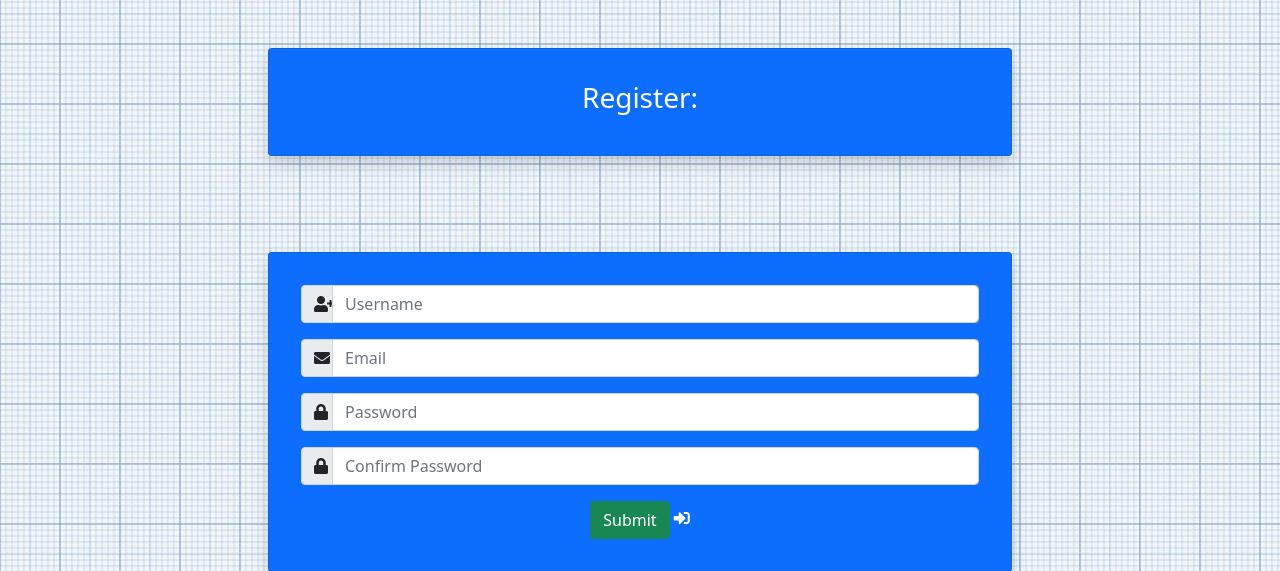
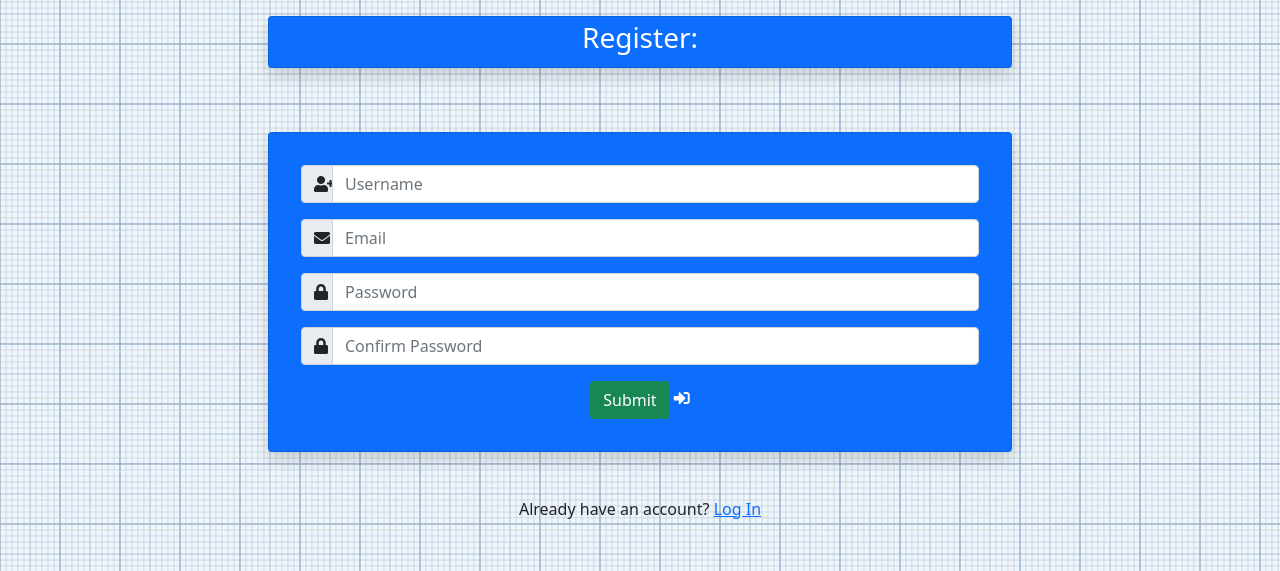
Before and after one commit to Gilleece/filament-review, a Flask app: page /register in a window 1280 px wide. Shown: the part 76-647 px from the top of the page. Run offline with Flask 2, Linux system fonts and the light colour scheme; some libraries are stand-ins or nearby versions.

Commit message:
Changed text under form to h6 for readability

```diff
--- a/templates/register.html
+++ b/templates/register.html
@@ -53,11 +53,11 @@
 <div class="container">
 
     <div class="row justify-content-center">
-        <div class="card mt-5 col-10 col-md-8 text-white bg-primary shadow p-3 mb-5 rounded">
-            <div class="card-body text-center">
-               <h3>
-                   Register:
-               </h3>
+        <div class="card mt-3 col-10 col-md-8 text-white bg-primary shadow p-1 mb-3 rounded">
+            <div class="card-body title-card text-center">
+                <h3>
+                    Register:
+                </h3>
             </div>
         </div>
     </div>
@@ -97,38 +97,10 @@
 
     <div class="row">
         <div class="col-12 text-center">
-            <p>Already have an account? <a href="{{ url_for('login') }}" class="text-decoration-underline">Log In</a></p>
+            <h6>Already have an account? <a href="{{ url_for('login') }}" class="text-decoration-underline">Log In</a></h6>
         </div>
     </div>
 
 </div>
 
-    <!--<h2>FORM WTF</h2>
-
-    <div class="form-wrapper">
-        <h2 class="title">Register</h2>
-
-        <form method="POST" action="{{ url_for('register') }}">
-
-            <fieldset class="form-field">
-
-            </fieldset>
-
-            <fieldset class="form-field">
-
-            </fieldset>
-
-            <fieldset class="form-field">
-
-            </fieldset>
-
-            <fieldset class="form-field">
-                {{ form.confirmPassword }}
-            </fieldset>
-
-            {{ form.submit }}
-
-        </form>
-    </div>-->
-
-    {% endblock %}
+{% endblock %}
```
Also changed, not shown: templates/login.html (+2 -30 lines).
